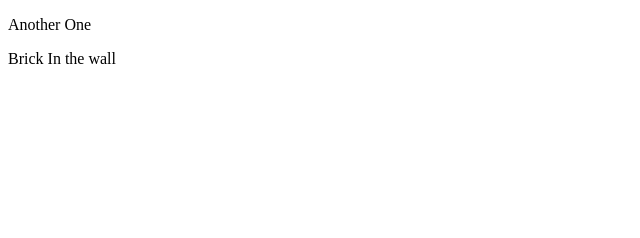
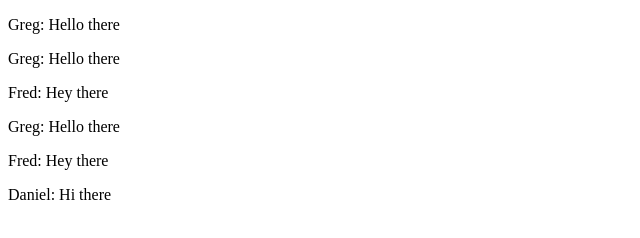
Before and after one commit to DominicSerranoC14/17workspace, a plain HTML site: page spa/xhr/index.html in a window 1280 px wide. Shown: the whole page, without its empty margins (0-640 px from the left). Drawn offline with Linux system fonts and the light colour scheme.

Commit message:
Created another XHR example

```diff
--- a/spa/xhr/index.html
+++ b/spa/xhr/index.html
@@ -9,6 +9,7 @@
 
   <div id="song-div"></div>
 
-  <script src="xhr.js"></script>
+  <!-- <script src="xhr.js"></script> -->
+  <script src="xhr101.js"></script>
 </body>
 </html>
--- /dev/null
+++ b/spa/xhr/messages.json
@@ -0,0 +1,16 @@
+{
+  "messages": [
+    {
+      "text": "Hello there",
+      "author": "Greg"
+    },
+    {
+      "text": "Hey there",
+      "author": "Fred"
+    },
+    {
+      "text": "Hi there",
+      "author": "Daniel"
+    }
+  ]
+}
--- a/spa/xhr/xhr.js
+++ b/spa/xhr/xhr.js
@@ -1,25 +1,29 @@
 var songDiv = document.getElementById('song-div');
 var html = "";
 
+// Declare function that fires when the XML request is responded to
 function executeThisCodeAfter (e) {
-  if (e.lengthComputable) {
+    // Store the parsed JSON response in a var
+    var data = JSON.parse(e.target.responseText).songs;
 
-    var data = JSON.parse(e.target.responseText);
-    console.log("Test data", data.songs);
-
-    for (var i = 0; i < data.songs.length; i++) {
-      html += `<p>${data.songs[i]}</p>`;
+    // Loop through the songs array and output to DOM
+    for (var i = 0; i < data.length; i++) {
+      html += `<p>${data[i]}</p>`;
       songDiv.innerHTML = html;
     }
 
   }
-  console.log("XHR is here!");
 };
 
+// Create XHR request object
 var myRequest = new XMLHttpRequest();
 
+// Add event listeners to request
 myRequest.addEventListener('load', executeThisCodeAfter);
 
+//  Open the XHR request with a file path / url
 myRequest.open('GET', 'songs.json');
 
+// Sends off the XHR request
+//'executeThisCodeAfter' is executed after a response is sent back
 myRequest.send();
--- /dev/null
+++ b/spa/xhr/xhr101.js
@@ -0,0 +1,18 @@
+var outputDiv = document.getElementById('song-div');
+
+function loadMessages (e) {
+  var data = JSON.parse(e.target.responseText).messages;
+  var html = "";
+
+  for (var i = 0; i < data.length; i++) {
+    html += `<p>${data[i].author}: `;
+    html += `${data[i].text}</p>`;
+    outputDiv.innerHTML += html;
+  }
+};
+
+var request = new XMLHttpRequest();
+request.open('GET', 'messages.json');
+request.send();
+
+request.addEventListener('load', loadMessages);
```
